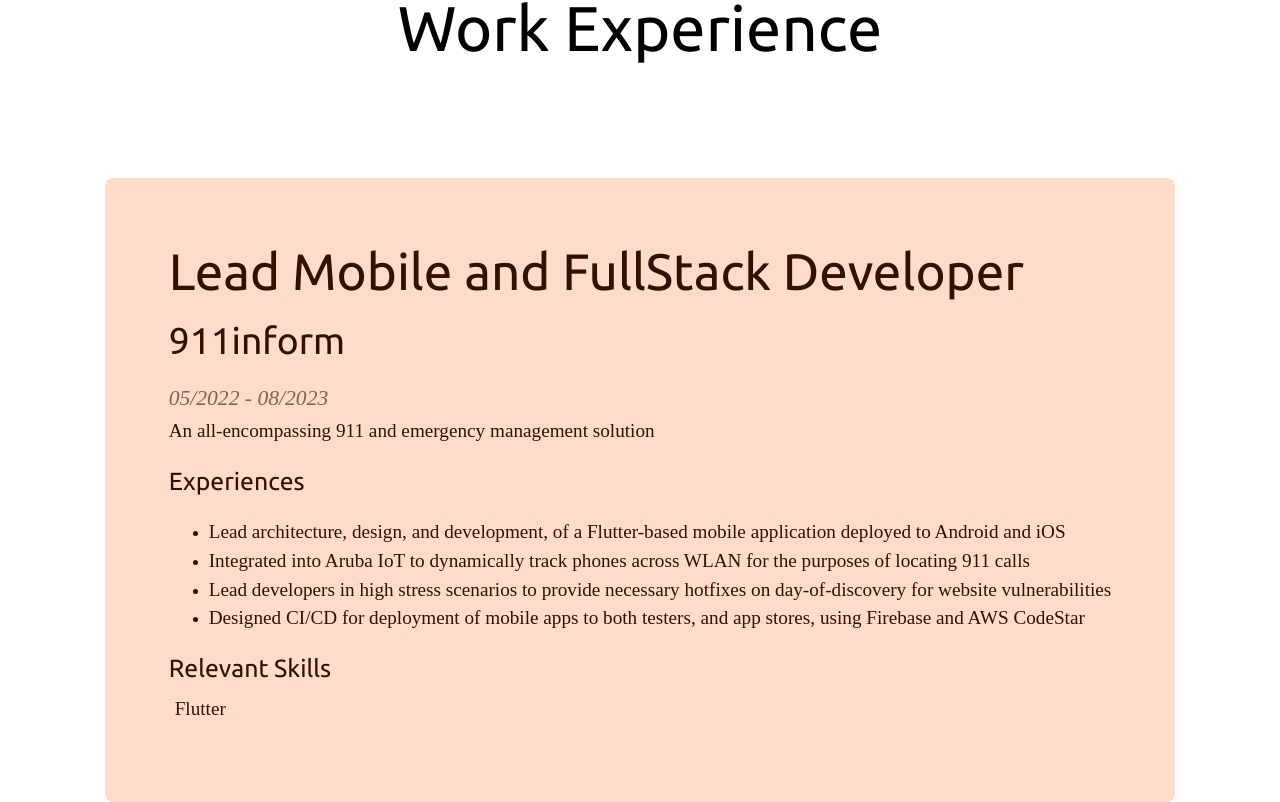
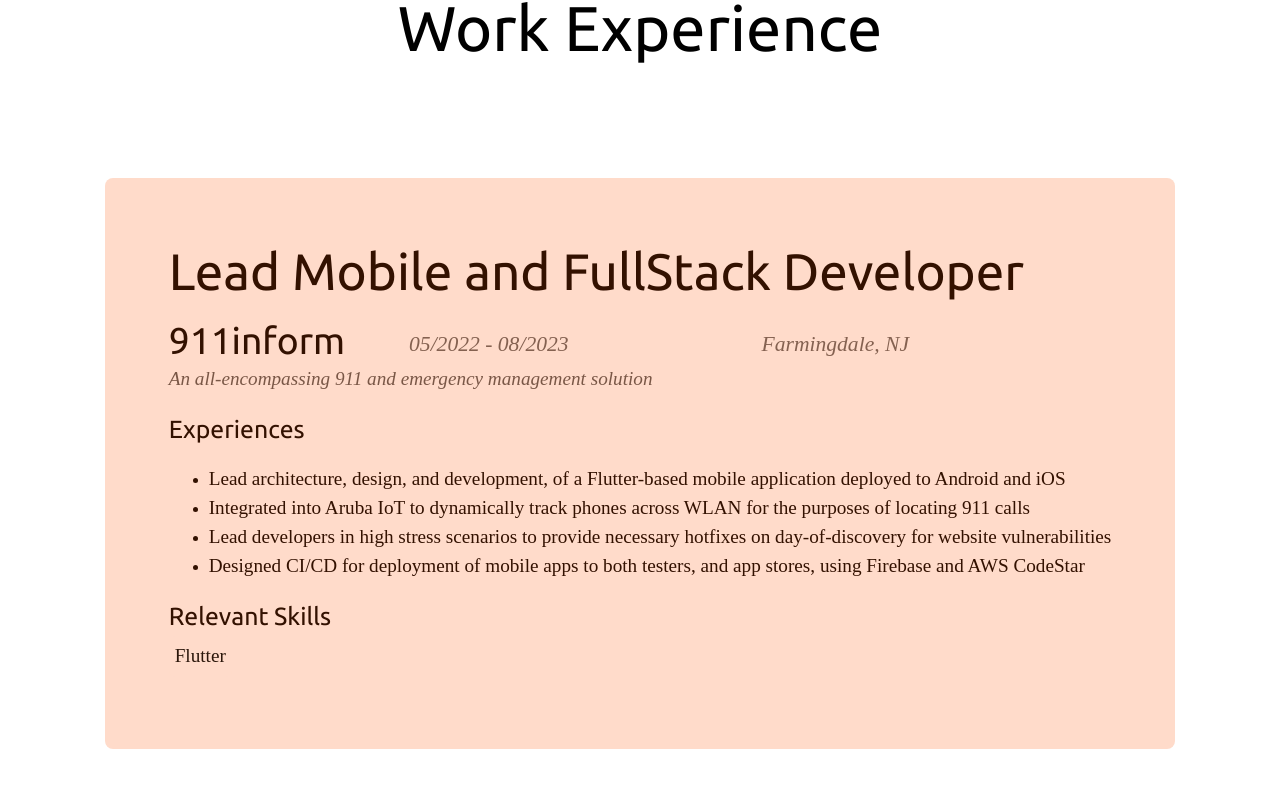
Before and after one commit to john-cinquegrana/ReactPersonalSite, a React (Vite) app: page / in a window 1280 px wide. Shown: the part 1397-2199 px from the top of the page. After the commit the page ends 2146 px from the top, so only its background shows below. Built offline with nearby package versions, Linux system fonts and the light colour scheme.

Commit message:
Date and Location for Work Experience

```diff
--- a/src/components/content/WorkExperience.tsx
+++ b/src/components/content/WorkExperience.tsx
@@ -7,8 +7,6 @@ interface WorkExperienceProps {
 }
 
 const WorkExperience: React.FC<WorkExperienceProps> = () => {
-	// Implement your component logic here
-
 	return (
 		<Card
 			sx={{
@@ -30,17 +28,43 @@ const WorkExperience: React.FC<WorkExperienceProps> = () => {
 				>
 					Lead Mobile and FullStack Developer
 				</Typography>
+				<Box
+					sx={{
+						// A basic row wrap
+						display: 'flex',
+						flexFlow: 'row wrap',
+						justifyContent: 'flex-start',
+						alignItems: 'flex-end',
+						width: '100%',
+					}}
+				>
 					<Typography
 						variant='h4'
-					paddingBottom={2}
+						paddingRight={8}
 					>
 						911inform
 					</Typography>
+					<Box
+						sx={{
+							// Make the box a flex row with wrap
+							display: 'flex',
+							flexFlow: 'row wrap',
+							justifyContent: 'space-between',
+							alignItems: 'flex-end',
+							maxWidth: '500px',
+							flexGrow: 1,
+						}}
+					>
 						<Typography variant='subtitle1'>
 							<i>05/2022 - 08/2023</i>
 						</Typography>
+						<Typography variant='subtitle1'>
+							Farmingdale, NJ
+						</Typography>
+					</Box>
+				</Box>
 				<Typography
-					variant='body1'
+					variant='subtitle2'
 					paddingBottom={2}
 				>
 					An all-encompassing 911 and emergency management solution
```
Lines whose indentation alone changed are shown as unchanged.
